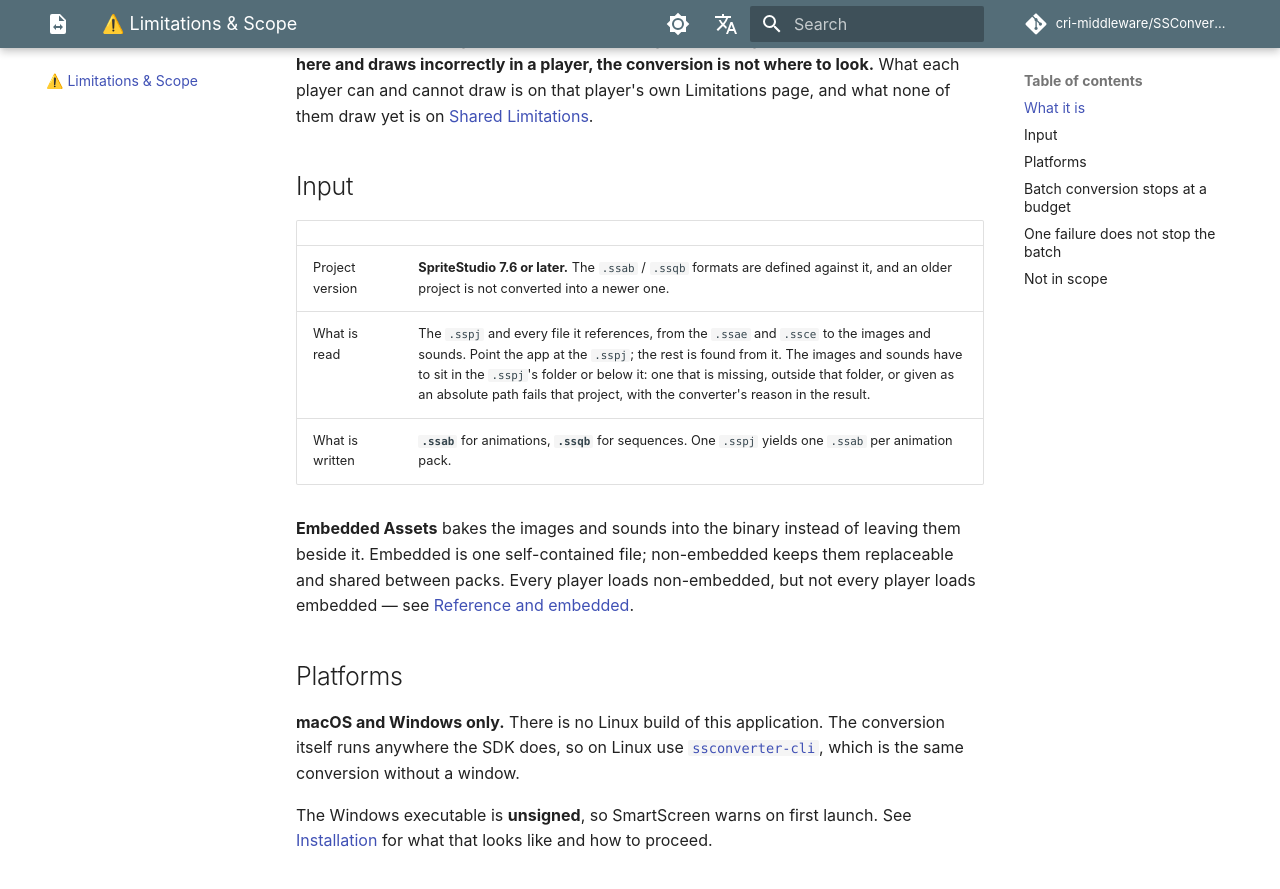
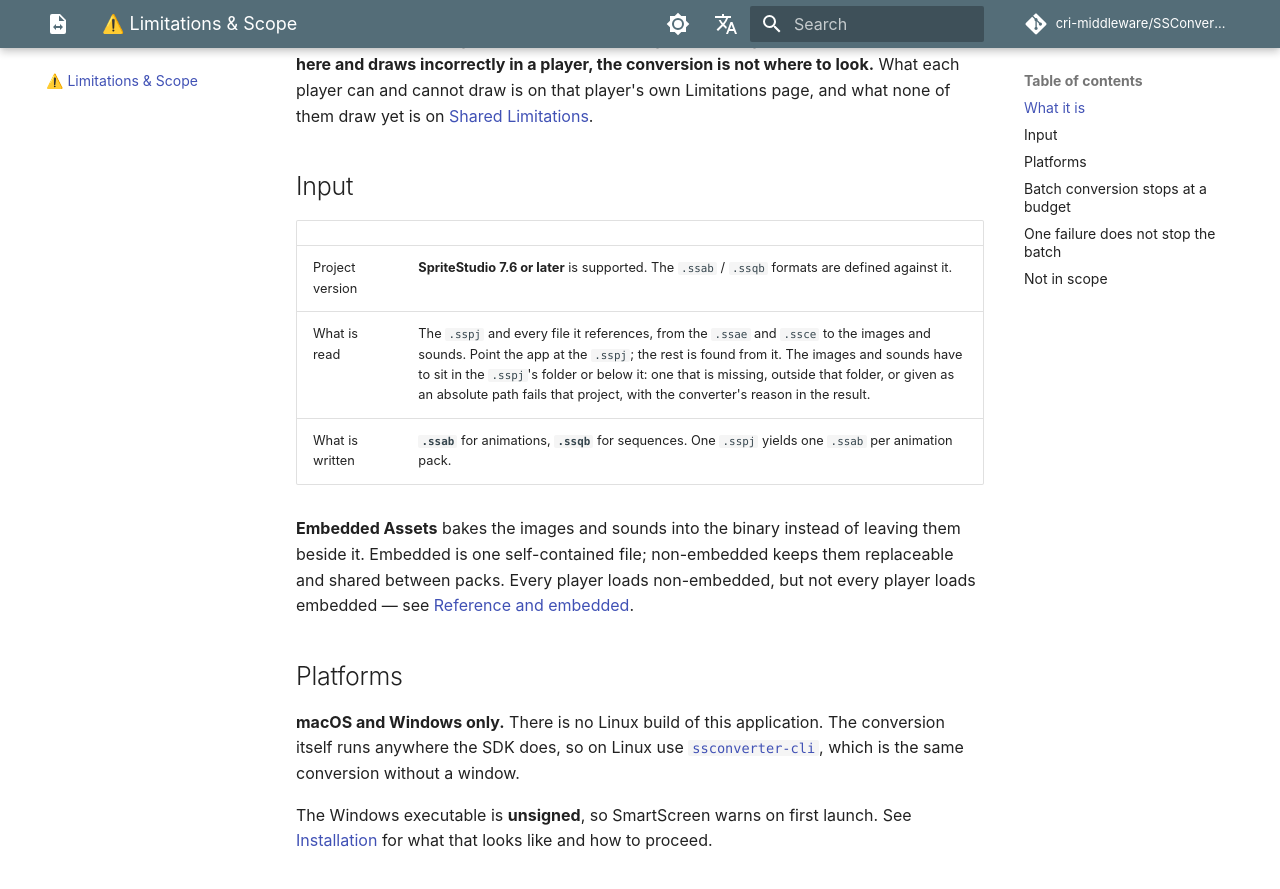
Before and after one commit to cri-middleware/SSConverterGUI, an MkDocs documentation site: the page built from docs/en/limitations.md, in a window 1280 px wide and 900 px high, scrolled down 487 px. Shown: the top 889 px of the window. Built offline with MkDocs 1.6.1 and Material for MkDocs 9.7.7, drawn with Linux system fonts in a browser that asks for light colours; comment, search, counter and statistics services are not loaded.

Commit message:
docs: state SpriteStudio 7.6 as supported, not required
The converter does not check the version, so "have to" was not true: a project last saved by an older SpriteStudio converts without a word. This is the wording of the SDK's README and of README.ja.md.

```diff
--- a/docs/en/limitations.md
+++ b/docs/en/limitations.md
@@ -20,7 +20,7 @@ cannot draw is on that player's own Limitations page, and what none of them draw
 
 | | |
 |---|---|
-| Project version | **SpriteStudio 7.6 or later.** The `.ssab` / `.ssqb` formats are defined against it, and an older project is not converted into a newer one. |
+| Project version | **SpriteStudio 7.6 or later** is supported. The `.ssab` / `.ssqb` formats are defined against it. |
 | What is read | The `.sspj` and every file it references, from the `.ssae` and `.ssce` to the images and sounds. Point the app at the `.sspj`; the rest is found from it. The images and sounds have to sit in the `.sspj`'s folder or below it: one that is missing, outside that folder, or given as an absolute path fails that project, with the converter's reason in the result. |
 | What is written | **`.ssab`** for animations, **`.ssqb`** for sequences. One `.sspj` yields one `.ssab` per animation pack. |
 
```
Also changed, not shown: README.md (+1 -1 lines), docs/ja/limitations.md (+1 -1 lines).
